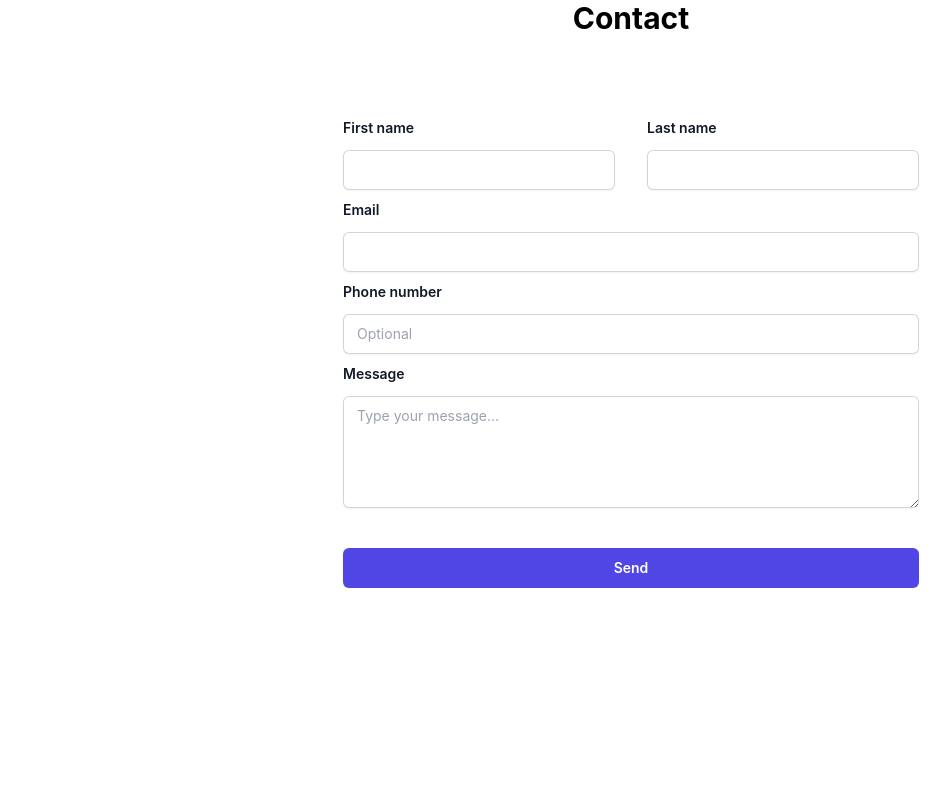
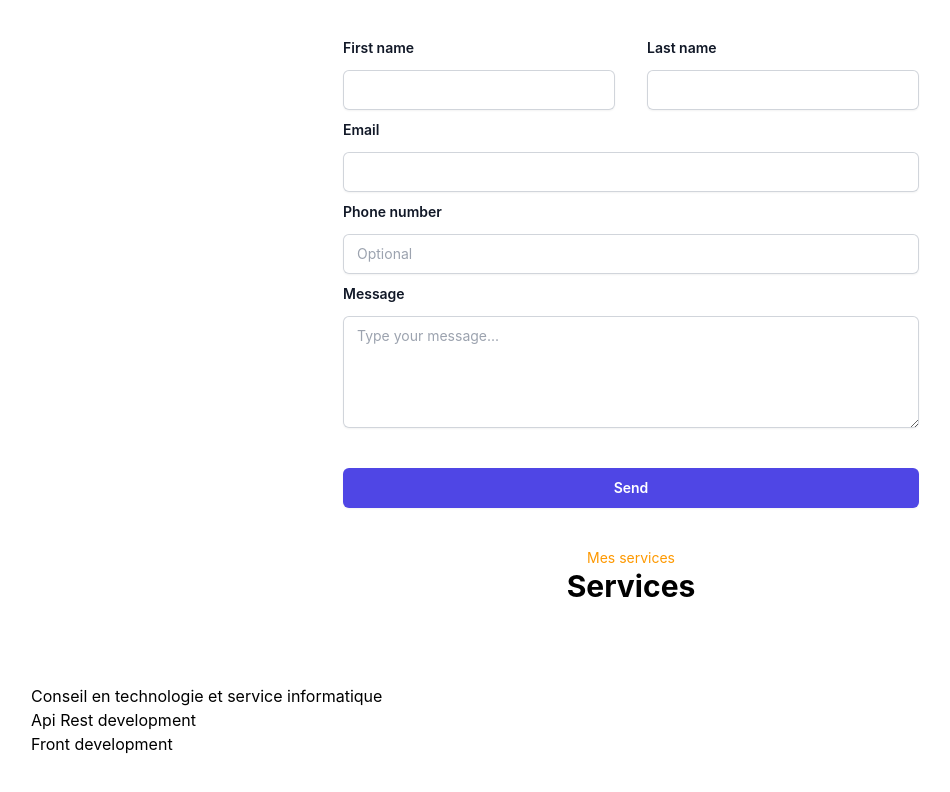
Before and after one commit to Balde17/hello, a React (Create React App) app: page / in a window 1280 px wide. Shown: the part 2658-3450 px from the top of the page, without its empty margins (9-959 px from the left). Before the commit the page ends 3246 px from the top, so only its background shows below. Built offline with nearby package versions, Linux system fonts and the light colour scheme.

Commit message:
add service section

```diff
--- a/src/App.js
+++ b/src/App.js
@@ -33,8 +33,8 @@ function App() {
       <Cadres/>
       <hr className='w-2/3 m-auto my-2'/>
       <Projects/>
+      <Contact/>
       <Services/>
-      <Contact/>
       <Footer />
     </div>
   );
--- a/src/components/Services.jsx
+++ b/src/components/Services.jsx
@@ -2,7 +2,25 @@
 function Services() {
   return (
     <div className='py-10' id="contact">
-
+        <div>
+            <div className='text-center mb-20 max-w-[400px] mx-auto'>
+                <p className='text-sm bg-clip-text
+                text-transparent bg-gradient-to-r
+                from-primary to-secondary'>
+                    Mes services
+                </p>
+                <h1
+                className='text-3xl font-bold'
+                >Services</h1>
+            </div>
+            <div className="px-10">
+              <div>
+                <p>Conseil en technologie et service informatique</p>
+                <p>Api Rest development</p>
+                <p>Front development</p>
+              </div>
+            </div>
+        </div>
     </div>
   )
 }
```
